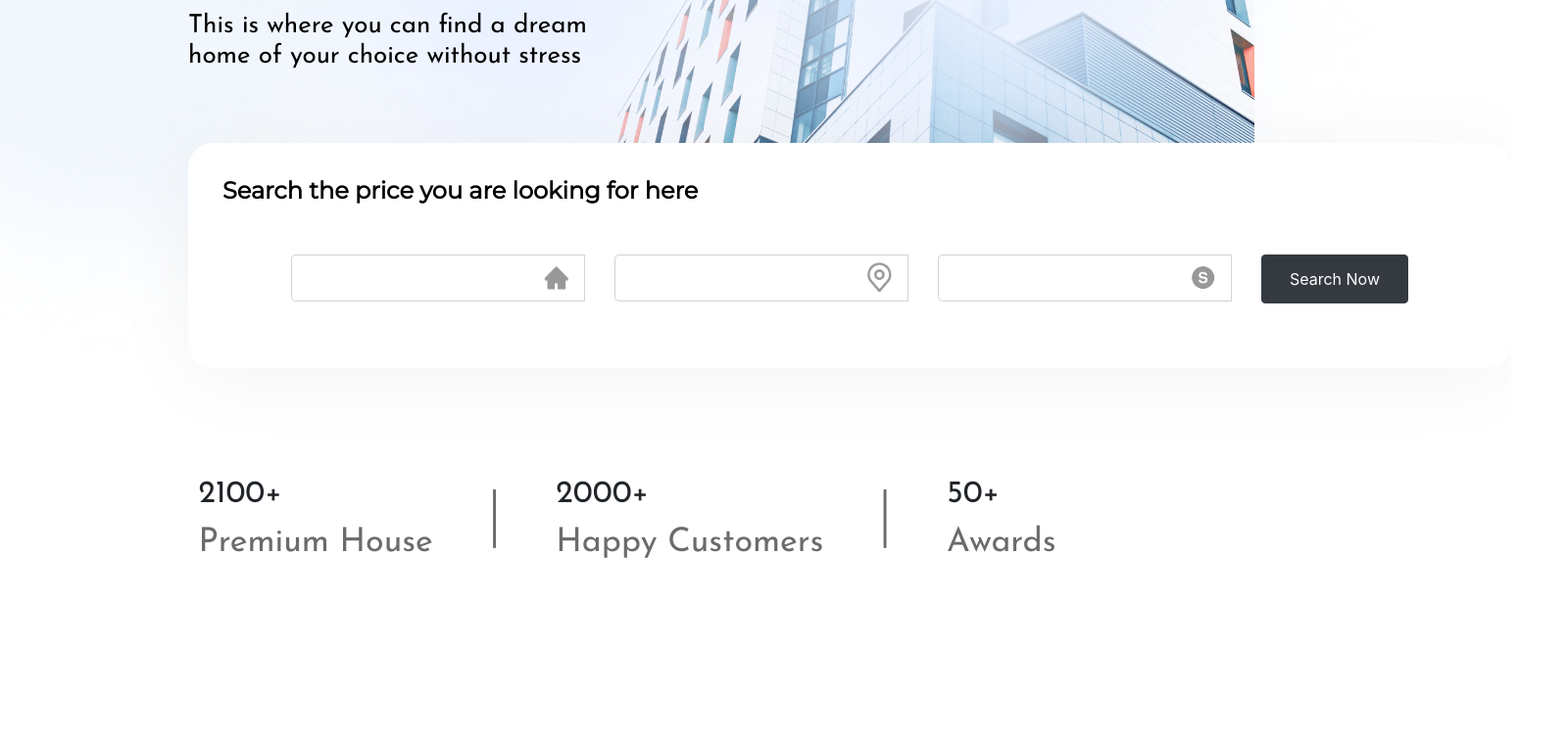
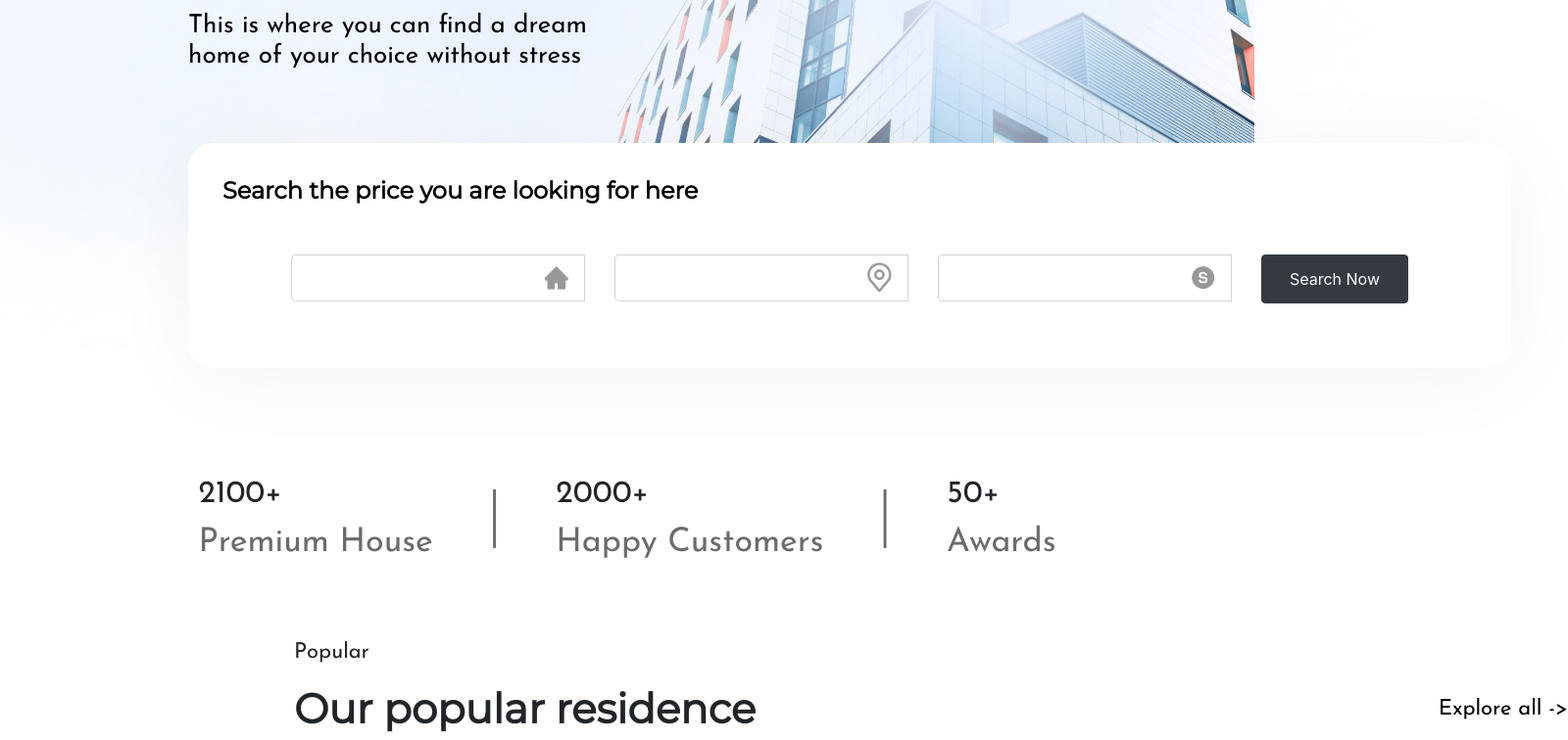
Before and after one commit to firdausdicko97/apart, a Nuxt app: page / in a window 1280 px wide. Shown: the part 484-1240 px from the top of the page at 98% size, 1600 px wide, since content can reach past the window. Before the commit the page ends 1134 px from the top, so only its background shows below. Built offline with nearby package versions, Linux system fonts and the light colour scheme; a web font is replaced by a local one.

Commit message:
Add popular title

```diff
--- a/pages/index.vue
+++ b/pages/index.vue
@@ -19,7 +19,7 @@
               stress
             </p>
           </section>
-          <!-- Search -->
+          <!-- Search Start -->
           <section class="search">
             <p>Search the price you are looking for here</p>
             <div class="filter">
@@ -82,8 +82,8 @@
           </section>
         </section>
       </section>
-      <!-- search -->
-      <!-- Value -->
+      <!-- search end -->
+      <!-- Value start -->
       <section class="value">
         <!-- value 1 -->
         <div class="value_content">
@@ -103,7 +103,16 @@
           <p class="value_sub">Awards</p>
         </div>
       </section>
-      <!-- Value -->
+      <!-- Value end -->
+      <!-- Popular start -->
+      <section class="popular">
+        <p class="popular_text">Popular</p>
+        <div class="popular_title">
+          <p class="section_title">Our popular residence</p>
+          <button class="explore_all">Explore all -></button>
+        </div>
+      </section>
+      <!-- Popular end -->
     </div>
   </body>
 </template>
```
